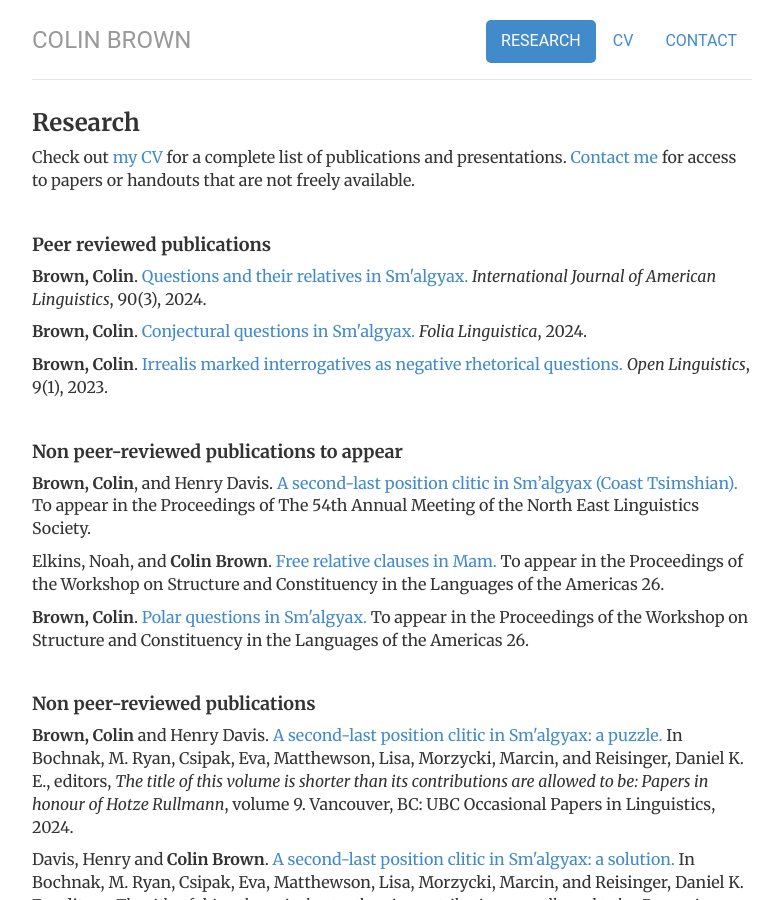
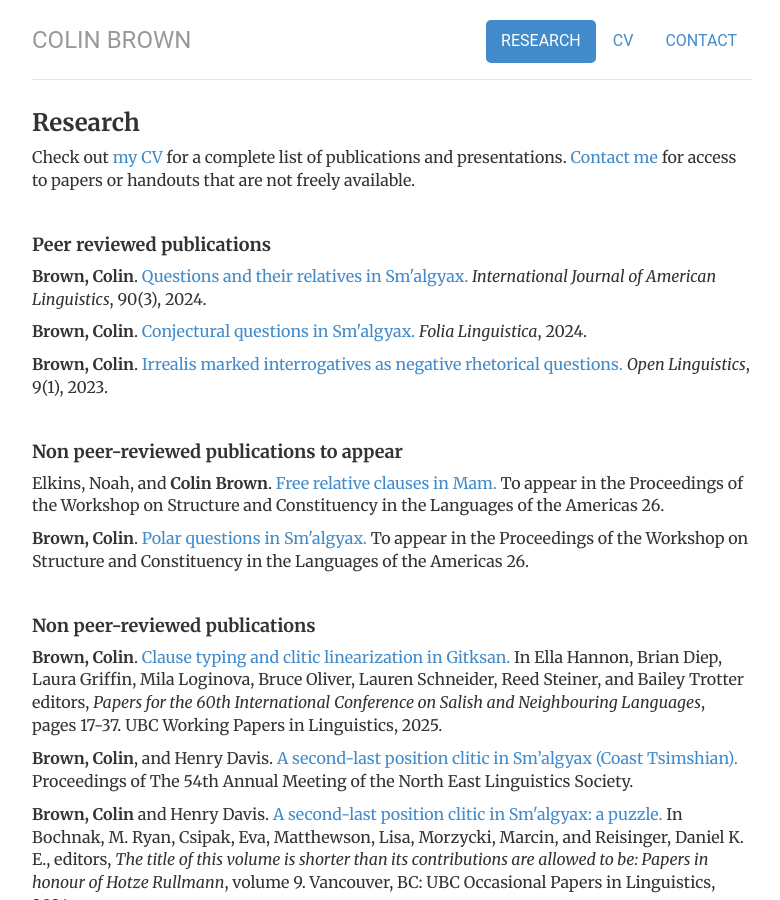
Before and after one commit to colinbr/colinbr.github.io, a Jekyll site: the page built from research/index.html, in a window 1280 px wide and 900 px high. Shown: the whole window, without its empty margins (248-1028 px from the left). Built offline with Jekyll 4.4.1, drawn with Linux system fonts in a browser that asks for light colours.

Commit message:
Update index.html

```diff
--- a/research/index.html
+++ b/research/index.html
@@ -24,7 +24,6 @@ description: Colin Brown's research
 
 	<h4>Non peer-reviewed publications to appear</h4>
 
-		<p><b>Brown, Colin</b>, and Henry Davis. <a href="https://drive.google.com/file/d/1NjzLiSCvA4YCTMMaqbDOIE71M0eM84j9/view?usp=sharing">A second-last position clitic in Sm’algyax (Coast Tsimshian).</a> To appear in the Proceedings of The 54th Annual Meeting of the North East Linguistics Society.</p>
 		<p>Elkins, Noah, and <b>Colin Brown</b>. <a href="https://drive.google.com/file/d/1Vw8OztoNKWO-RVsXCaF4yKTDTrcDSIsg/view?usp=sharing">Free relative clauses in Mam.</a> To appear in the Proceedings of the Workshop on
 		Structure and Constituency in the Languages of the Americas 26.</p>
 		<p><b>Brown, Colin</b>. <a href="https://drive.google.com/file/d/1m7cMMRa2Y3h8CQolgU2tTGGQZVvLSN_6/view?usp=sharing">Polar questions in Sm'algyax.</a> To appear in the Proceedings of the Workshop on
@@ -34,6 +33,8 @@ description: Colin Brown's research
 
 	<h4>Non peer-reviewed publications</h4>
 
+		<p><b>Brown, Colin</b>. <a href="https://lingpapers.sites.olt.ubc.ca/files/2025/07/BrownICSNL60.pdf">Clause typing and clitic linearization in Gitksan.</a> In Ella Hannon, Brian Diep, Laura Griffin, Mila Loginova, Bruce Oliver, Lauren Schneider, Reed Steiner, and Bailey Trotter editors, <em>Papers for the 60th International Conference on Salish and Neighbouring Languages</em>, pages 17-37. UBC Working Papers in Linguistics, 2025.</p>
+		<p><b>Brown, Colin</b>, and Henry Davis. <a href="https://drive.google.com/file/d/1NjzLiSCvA4YCTMMaqbDOIE71M0eM84j9/view?usp=sharing">A second-last position clitic in Sm’algyax (Coast Tsimshian).</a> Proceedings of The 54th Annual Meeting of the North East Linguistics Society.</p>
 		<p><b>Brown, Colin</b> and Henry Davis. <a href="https://lingpapers.sites.olt.ubc.ca/files/2024/11/UBCOPL_Hotzes_Volume_Brown_Davis.pdf">A second-last position clitic in Sm'algyax: a puzzle.</a> In Bochnak, M. Ryan, Csipak, Eva, Matthewson, Lisa, Morzycki, Marcin, and Reisinger, Daniel K. E., editors, <em>The title of this volume is shorter than its contributions are allowed to be: Papers in honour of Hotze Rullmann</em>, volume 9. Vancouver, BC: UBC Occasional Papers in Linguistics, 2024.</p>
 		<p>Davis, Henry and <b>Colin Brown</b>. <a href="https://lingpapers.sites.olt.ubc.ca/files/2024/11/UBCOPL_Hotzes_Volume_Davis_Brown.pdf">A second-last position clitic in Sm'algyax: a solution.</a> In Bochnak, M. Ryan, Csipak, Eva, Matthewson, Lisa, Morzycki, Marcin, and Reisinger, Daniel K. E., editors, <em>The title of this volume is shorter than its contributions are allowed to be: Papers in honour of Hotze Rullmann</em>, volume 9. Vancouver, BC: UBC Occasional Papers in Linguistics, 2024.</p>
 		<p><b>Brown, Colin</b>, Clarissa Forbes, and Michael David Schwan. <a href="http://lingpapers.sites.olt.ubc.ca/files/2020/07/02_ICSNL55_Brown_Forbes_Schwan_final.pdf">Clause-type, Transitivity, and the Transitive Vowel in Tsimshianic.</a> In Reisinger, D. K. E., Green, Hannah, Huijsmans, Marianne, Mellesmoen, Gloria, and Trotter., Bailey, editors, <em>Papers for the 55th International Conference on Salish and Neighbouring Languages</em>, pages 12-40. UBC Working Papers in Linguistics, 2020.</p>
```
